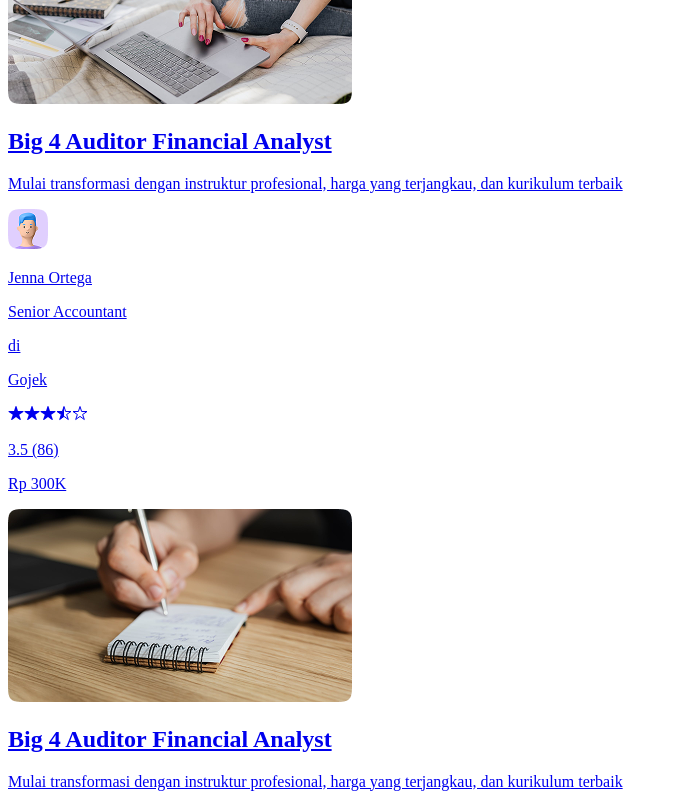
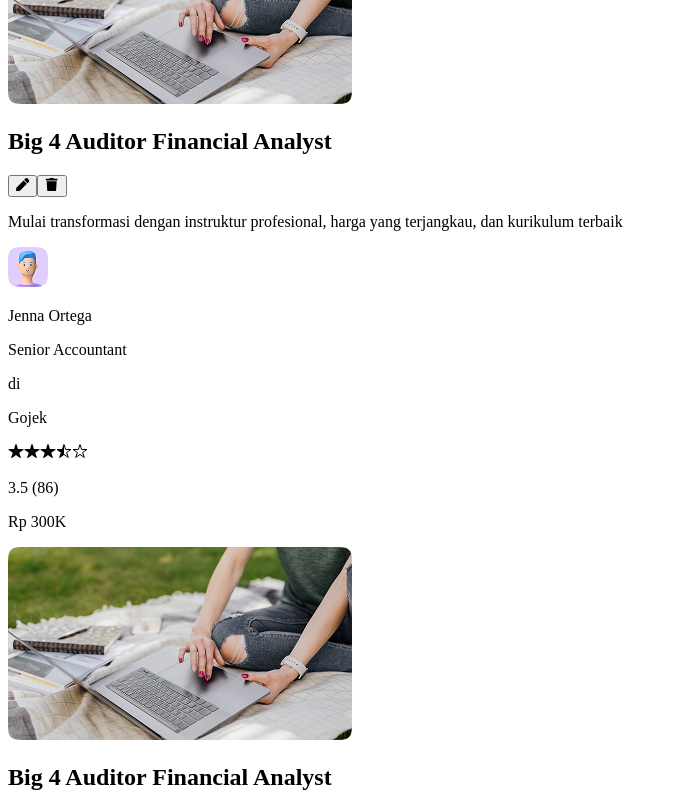
Before and after one commit to Brianmarco14/videobelajar_react, a React (Vite) app: page / in a window 1280 px wide. Shown: the part 600-1400 px from the top of the page, without its empty margins (0-678 px from the left). Built offline with nearby package versions, Linux system fonts and the light colour scheme; the HTML template or start-up script is replaced by a standard one.

Commit message:
fix: CRUD courses

```diff
--- a/src/components/Button.jsx
+++ b/src/components/Button.jsx
@@ -2,7 +2,7 @@ import { cn } from "../utils/cn"
 
 const Button = ({type, children, className, onClick}) => {
   return (
-    <button type={type} className={cn("text-sm md:text-base cursor-pointer w-fit font-dm/[140%] font-normal md:font-bold tracking-[0.2px] md:px-3 py-2 rounded-[10px]", className)}  onClick={() => onClick()}>{children}</button>
+    <button type={type} className={cn("text-sm md:text-base cursor-pointer w-fit font-dm/[140%] font-normal md:font-bold tracking-[0.2px] md:px-3 py-2 rounded-[10px]", className)} onClick={onClick}>{children}</button>
   )
 }
 
--- a/src/utils/dummy.js
+++ b/src/utils/dummy.js
@@ -7,10 +7,11 @@ export const categories = [
 
 export const courses = [
     {
+        id: 1,
         name: "Big 4 Auditor Financial Analyst",
         slug: "big-4-auditor-financial-analyst",
         description: "Mulai transformasi dengan instruktur profesional, harga yang terjangkau, dan  kurikulum terbaik",
-        price: "Rp 300K",
+        price: "300K",
         image: "/assets/courses/course-1.png",
         rating: 3.5,
         sold: 86,
@@ -23,10 +24,11 @@ export const courses = [
         }
     },
     {
+        id: 2,
         name: "Big 4 Auditor Financial Analyst",
         slug: "big-4-auditor-financial-analyst",
         description: "Mulai transformasi dengan instruktur profesional, harga yang terjangkau, dan  kurikulum terbaik",
-        price: "Rp 300K",
+        price: "300K",
         image: "/assets/courses/course-2.png",
         rating: 3.5,
         sold: 86,
@@ -39,10 +41,11 @@ export const courses = [
         }
     },
     {
+        id: 3,
         name: "Big 4 Auditor Financial Analyst",
         slug: "big-4-auditor-financial-analyst",
         description: "Mulai transformasi dengan instruktur profesional, harga yang terjangkau, dan  kurikulum terbaik",
-        price: "Rp 300K",
+        price: "300K",
         image: "/assets/courses/course-3.png",
         rating: 3.5,
         sold: 86,
@@ -55,10 +58,11 @@ export const courses = [
         }
     },
     {
+        id: 4,
         name: "Big 4 Auditor Financial Analyst",
         slug: "big-4-auditor-financial-analyst",
         description: "Mulai transformasi dengan instruktur profesional, harga yang terjangkau, dan  kurikulum terbaik",
-        price: "Rp 300K",
+        price: "300K",
         image: "/assets/courses/course-4.png",
         rating: 3.5,
         sold: 86,
@@ -71,10 +75,11 @@ export const courses = [
         }
     },
     {
+        id: 5,
         name: "Big 4 Auditor Financial Analyst",
         slug: "big-4-auditor-financial-analyst",
         description: "Mulai transformasi dengan instruktur profesional, harga yang terjangkau, dan  kurikulum terbaik",
-        price: "Rp 300K",
+        price: "300K",
         image: "/assets/courses/course-5.png",
         rating: 3.5,
         sold: 86,
@@ -87,10 +92,11 @@ export const courses = [
         }
     },
     {
+        id: 6,
         name: "Big 4 Auditor Financial Analyst",
         slug: "big-4-auditor-financial-analyst",
         description: "Mulai transformasi dengan instruktur profesional, harga yang terjangkau, dan  kurikulum terbaik",
-        price: "Rp 300K",
+        price: "300K",
         image: "/assets/courses/course-6.png",
         rating: 3.5,
         sold: 86,
@@ -103,10 +109,11 @@ export const courses = [
         }
     },
     {
+        id: 7,
         name: "Big 4 Auditor Financial Analyst",
         slug: "big-4-auditor-financial-analyst",
         description: "Mulai transformasi dengan instruktur profesional, harga yang terjangkau, dan  kurikulum terbaik",
-        price: "Rp 300K",
+        price: "300K",
         image: "/assets/courses/course-7.png",
         rating: 3.5,
         sold: 86,
@@ -119,10 +126,11 @@ export const courses = [
         }
     },
     {
+        id: 8,
         name: "Big 4 Auditor Financial Analyst",
         slug: "big-4-auditor-financial-analyst",
         description: "Mulai transformasi dengan instruktur profesional, harga yang terjangkau, dan  kurikulum terbaik",
-        price: "Rp 300K",
+        price: "300K",
         image: "/assets/courses/course-8.png",
         rating: 3.5,
         sold: 86,
@@ -135,10 +143,11 @@ export const courses = [
         }
     },
     {
+        id: 9,
         name: "Big 4 Auditor Financial Analyst",
         slug: "big-4-auditor-financial-analyst",
         description: "Mulai transformasi dengan instruktur profesional, harga yang terjangkau, dan  kurikulum terbaik",
-        price: "Rp 300K",
+        price: "300K",
         image: "/assets/courses/course-9.png",
         rating: 3.5,
         sold: 86,
--- a/src/views/partial/CourseList.jsx
+++ b/src/views/partial/CourseList.jsx
@@ -1,26 +1,33 @@
 import { IoStar, IoStarHalf, IoStarOutline } from "react-icons/io5";
 import Card from "../../components/Card";
-import { Link } from "react-router-dom";
+import { FaPen, FaTrash } from "react-icons/fa";
+import Button from "../../components/Button";
 
-const CourseList = ({ data }) => {
+const CourseList = ({ data, handleDelete, handleEdit }) => {
   return (
     <div className="grid grid-cols-1 md:grid-cols-3 gap-6">
       {data &&
         data.map((item, index) => (
-          <Link to={`/course/${item.slug}`} className="hover:-translate-y-2 duration-200">
+          <div key={index} className="hover:-translate-y-2 duration-200">
             <Card
               className={" w-full p-2 md:p-5 rounded-xl gap-2 md:gap-3 "}
               key={index}>
               <div className="flex flex-row md:flex-col gap-3">
                 <img
-                  src={item.image}
+                  src="/assets/courses/course-1.png"
                   alt={item.slug}
                   className="size-24 md:size-full rounded-xl"
                 />
                 <div className="flex flex-col gap-1 md:gap-3">
-                  <h1 className="font-poppins/[120%] font-semibold text-base md:text-lg text-text-primary ">
-                    {item.name}
-                  </h1>
+                  <div className="flex justify-between">
+                    <h1 className="font-poppins/[120%] font-semibold text-base md:text-lg text-text-primary ">
+                      {item.name}
+                    </h1>
+                    <div className="flex gap-1">
+                      <Button onClick={() => handleEdit(item)} className="bg-warning-secondary text-white"><FaPen /></Button>
+                      <Button onClick={() => handleDelete(item.id)} className="bg-danger-tight text-white"><FaTrash /></Button>
+                    </div>
+                  </div>
                   <p className="invisible md:visible h-0 md:h-auto line-clamp-2 font-dm/[140%] font-medium tracking-[0.2px] text-text-secondary text-base">
                     {item.description}
                   </p>
@@ -53,11 +60,11 @@ const CourseList = ({ data }) => {
                   </p>
                 </div>
                 <p className="font-poppins/[120%] text-success text-2xl font-semibold">
-                  {item.price}
+                  Rp {item.price}
                 </p>
               </div>
             </Card>
-          </Link>
+          </div>
 
         ))}
     </div>
--- a/src/views/partial/CourseSection.jsx
+++ b/src/views/partial/CourseSection.jsx
@@ -6,13 +6,15 @@ import CourseList from "./CourseList"
 import Button from "../../components/Button"
 import { FaPlus } from "react-icons/fa"
 import Modal from "../../components/Modal"
-import { generateUUID } from "../../utils/generate"
+import { generateSlug, generateUUID } from "../../utils/generate"
 
 const CourseSection = () => {
   const category = categories
   const [dataCourses, setDataCourses] = useState(courses)
   const [activeTab, setActiveTab] = useState("all")
   const [isModalOpen, setIsModalOpen] = useState(false)
+  const [isEditMode, setIsEditMode] = useState(false);
+  const [editId, setEditId] = useState(null);
 
   const handleTab = (item) => {
     setActiveTab(item)
@@ -25,8 +27,27 @@ const CourseSection = () => {
   }
 
   const handleModal = () => {
-    setIsModalOpen(prevState => !prevState)
+    setIsModalOpen(prevState => !prevState);
+    setIsEditMode(false);
+    setEditId(null);
+    setFormData({
+      name: '',
+      slug: '',
+      description: '',
+      price: '',
+      image: '/assets/courses/course-1.png',
+      rating: 0,
+      sold: 0,
+      category: '',
+      mentor: {
+        name: "Jenna Ortega",
+        avatar: "/assets/mentor/avatar-2.png",
+        profession: "Senior Accountant",
+        company: "Gojek"
+      }
+    });
   }
+
 
   const [formData, setFormData] = useState({
     name: '',
@@ -47,25 +68,41 @@ const CourseSection = () => {
 
   const handleChange = (e) => {
     const { name, value } = e.target
-    setFormData({
-      ...formData,
-      [name]: value
+    setFormData(prev => {
+      const updated = { ...prev, [name]: value }
+      if (name === 'name') {
+        updated.slug = generateSlug(value)
+      }
+      return updated
     })
   }
 
   const handleSubmit = (e) => {
-    e.preventDefault()
-    const newCourse = {
-      ...formData,
-      id: generateUUID()
+    e.preventDefault();
+
+    if (isEditMode) {
+      // Update existing course
+      setDataCourses(prev =>
+        prev.map(course =>
+          course.id === editId ? { ...course, ...formData } : course
+        )
+      );
+    } else {
+      // Create new course
+      const newCourse = {
+        ...formData,
+        id: generateUUID()
+      };
+      setDataCourses(prev => [...prev, newCourse]);
     }
-    onSubmit(newCourse)
+
+    setIsModalOpen(false);
     setFormData({
       name: '',
       slug: '',
       description: '',
       price: '',
-      image: '',
+      image: '/assets/courses/course-1.png',
       rating: 0,
       sold: 0,
       category: '',
@@ -75,8 +112,26 @@ const CourseSection = () => {
         profession: "Senior Accountant",
         company: "Gojek"
       }
-    })
+    });
+    setIsEditMode(false);
+    setEditId(null);
   }
+
+
+  const handleDelete = (id) => {
+    setDataCourses(prev => prev.filter(course => course.id !== id))
+  }
+
+  const handleEdit = (course) => {
+    setFormData({
+      ...course
+    });
+    setIsEditMode(true);
+    setEditId(course.id);
+    setIsModalOpen(true);
+  }
+
+
 
   return (
     <>
@@ -89,7 +144,7 @@ const CourseSection = () => {
           <Tab data={category} active={activeTab} handle={handleTab} />
           <Button className={'bg-green-500 text-white flex gap-2 items-center'} onClick={handleModal}><FaPlus /></Button>
         </div>
-        <CourseList data={dataCourses} />
+        <CourseList data={dataCourses} handleDelete={handleDelete} handleEdit={handleEdit}/>
       </section>
       {
         isModalOpen && (
@@ -102,7 +157,7 @@ const CourseSection = () => {
                 </div>
                 <div className="flex flex-col gap-1 flex-1">
                   <label className="text-sm text-text-secondary font-semibold" htmlFor="price">Price</label>
-                  <input type="text" name="price" className="text-text-primary border  border-border-card p-1 rounded-lg outline-none" value={formData.price} onChange={handleChange}/>
+                  <input type="text" name="price" className="text-text-primary border  border-border-card p-1 rounded-lg outline-none" value={formData.price} onChange={handleChange} />
                 </div>
               </div>
               <div className="flex flex-col gap-1 flex-1">
@@ -110,10 +165,6 @@ const CourseSection = () => {
                 <textarea name="description" id="description" className="text-text-primary border  border-border-card p-1 rounded-lg outline-none resize-none" rows={3} value={formData.description} onChange={handleChange}></textarea>
               </div>
               <div className="flex gap-5">
-                <div className="flex flex-col gap-1 flex-1">
-                  <label className="text-sm text-text-secondary font-semibold" htmlFor="name">Image</label>
-                  <input type="file" name="name" className="text-text-primary border  border-border-card p-1 rounded-lg outline-none" />
-                </div>
                 <div className="flex flex-col gap-1 flex-1">
                   <label className="text-sm text-text-secondary font-semibold" htmlFor="category">Category</label>
                   <select name="category" id="category" aria-placeholder="pilih category" className="border border-border-card p-1 rounded-lg outline-none" value={formData.category} onChange={handleChange}>
@@ -127,8 +178,8 @@ const CourseSection = () => {
                 </div>
               </div>
               <div className="flex gap-2 justify-end">
-                <Button className={"bg-green-500 text-white"}>Create</Button>
-                <Button className={"bg-gray-200 "}>Cancel</Button>
+                <Button className={"bg-green-500 text-white"}>Submit</Button>
+                <Button className={"bg-gray-200"} onClick={handleModal}>Cancel</Button>
               </div>
             </form>
           </Modal>
```
Also changed, not shown: src/utils/generate.js (+9 -0 lines).
